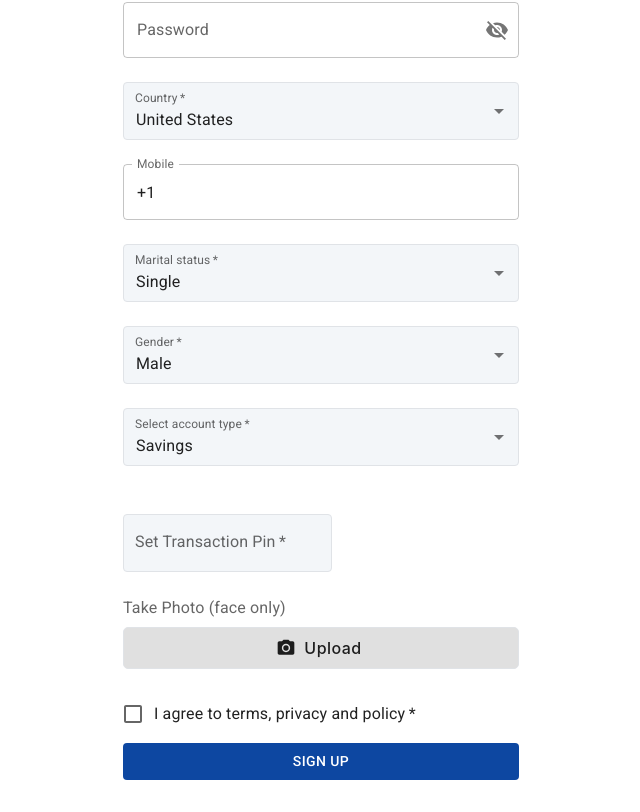
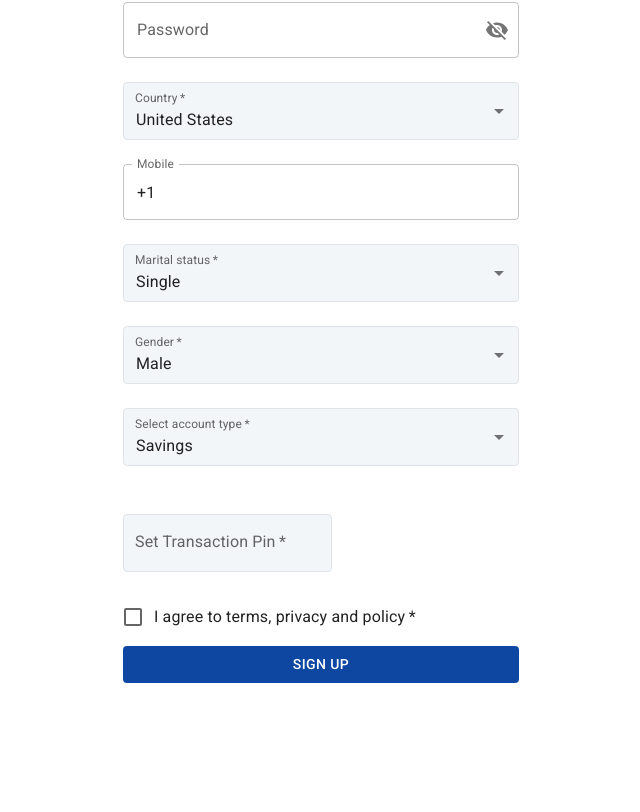
Before and after one commit to jhonpower94/zaptrust, a React (Create React App) app: page /signup in a window 1280 px wide. Shown: the part 458-1270 px from the top of the page, without its empty margins (319-959 px from the left). After the commit the page ends 1173 px from the top, so only its background shows below. Built offline with nearby package versions, Linux system fonts and the light colour scheme; what rxfire would draw is missing.

Commit message:
Vdhjigvudgbhjdnkvddrgrdgt

```diff
--- a/src/pages/authentication/signup.js
+++ b/src/pages/authentication/signup.js
@@ -422,9 +422,6 @@
               mask="*"
             />
           </Grid>
-          <Grid item xs={12}>
-            <UploadPhoto values={values} setValues={setValues} />
-          </Grid>
 
           <Grid item xs={12}>
             <FormControlLabel
```
